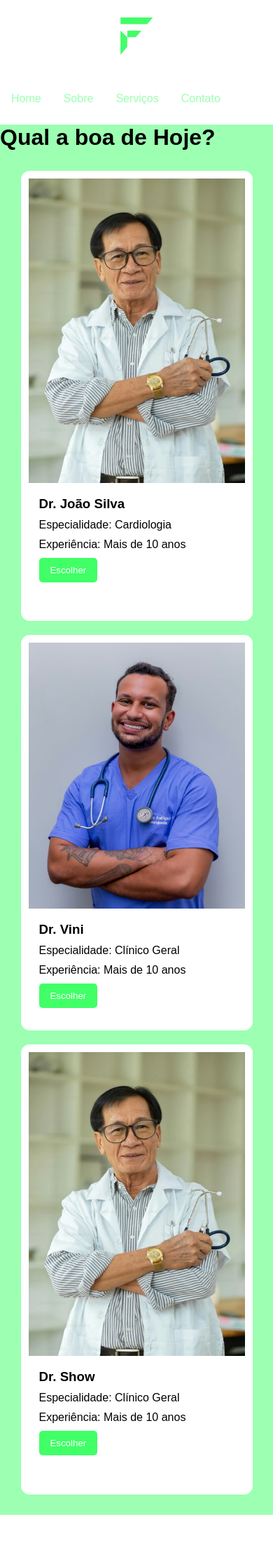
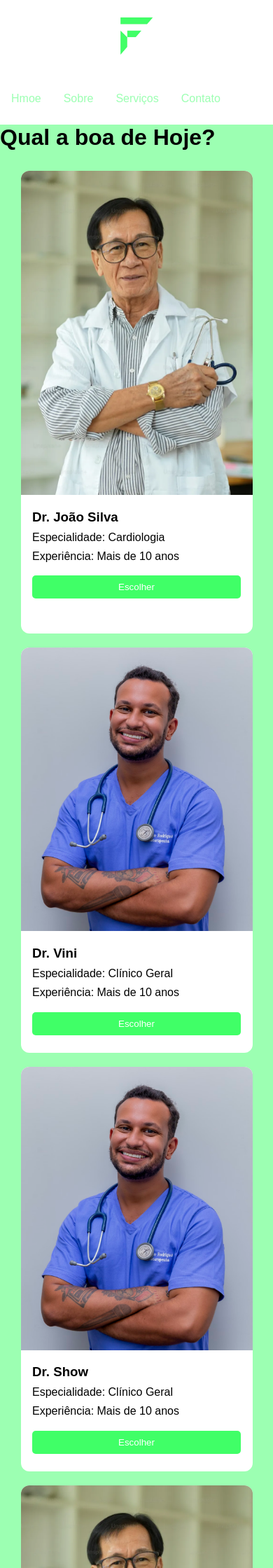
Before and after one commit to ViniciosGabriel1/pj, a PHP site: page / in a window 390 px wide. Shown: the top 2240 px of the page at 70% size. Before the commit the page ends 2164 px from the top, so only its background shows below. Run offline with PHP 8.4, Linux system fonts and the light colour scheme.

Commit message:
atualização responsividade

```diff
--- a/css/index.css
+++ b/css/index.css
@@ -89,63 +89,90 @@ body {
         margin: 10px 0;
     }
 }
+
 .profissionais {
 
     display: flex;
-    padding: 5%;
+    padding: 5vw; /* Alterado para usar a unidade vw (viewport width) */
+    width: 100%;
     flex-wrap: wrap;
     justify-content: space-evenly;
 }
 
 .profissional-card {
     box-sizing: border-box;
-    padding: 10px;
     background-color: var(--cor3-);
-    border: 1px solid #ffffff;
+    border: none;
     border-radius: 12px;
     overflow: hidden;
     margin: 10px;
-    width: calc(30% - 20px); /* Use a propriedade calc para calcular a largura e adicione margens */
+    width: 20%;
+    transition: box-shadow 0.3s ease, transform 0.3s ease; /* Adiciona transição suave */
 }
 
 .profissional-card img {
     width: 100%;
     height: 70%;
+    object-fit: cover; /* Garante que a imagem mantenha as proporções e cubra todo o espaço disponível */
 }
 
 .profissional-info {
-    padding: 15px;
+    padding: 3%;
 }
 
 .profissional-info h3 {
-
     margin-top: 0;
 }
 
 .profissional-info p {
-    margin: 10px 0;
+    margin: 3% 0;
 }
 
 .profissional-info button {
     background-color: var(--cor1-);
     color: #fff;
-    padding: 10px;
+    padding: 8px; /* Ajuste o padding do botão para torná-lo mais proporcional */
     border: none;
     border-radius: 5px;
     cursor: pointer;
-    width: 30%;
-
+    width: 100%; /* Ocupa toda a largura por padrão */
+    box-sizing: border-box; /* Certifica-se de que as bordas e o preenchimento não afetam a largura total */
+    margin-top: 10px;
+    transition: width 0.3s ease, padding 0.3s ease; /* Adiciona uma transição suave para a largura e o padding do botão */
 }
 
 /* Adaptação para dispositivos móveis */
-@media screen and (max-width: 768px) {
+@media screen and (max-width: 1226px) {
     .profissional-card {
         width: calc(48% - 20px); /* Ajuste para dois cards por linha */
     }
+
+    .profissional-info {
+        padding: 5%; /* Ajusta o padding para melhor adaptação em telas menores */
+    }
+
+    .profissional-info button {
+        width: 100%;
+        padding: 10px; /* Ajusta o padding do botão para melhor adaptação em telas menores */
+    }
 }
 
-@media screen and (max-width: 480px) {
+@media screen and (max-width: 562px) {
     .profissional-card {
         width: 100%; /* Um card por linha em telas menores */
     }
+
+    .profissional-info {
+        padding: 5%; /* Ajusta o padding para melhor adaptação em telas menores */
+    }
+
+    .profissional-info button {
+        width: 100%;
+        padding: 3%; /* Ajusta o padding do botão para melhor adaptação em telas menores */
+    }
 }
+
+.profissional-card:hover {
+    box-shadow: 0 0 10px rgba(0, 0, 0, 0.1); /* Adiciona uma sombra ao card no hover */
+    transform: scale(1.02); /* Aumenta ligeiramente o tamanho do card no hover */
+}
--- /dev/null
+++ b/head.php
@@ -0,0 +1,13 @@
+<header class="header">
+    <div class="logo">
+        <img src="img/logo.png" alt="Logo da empresa">
+    </div>
+    <nav class="menu">
+        <ul>
+            <li><a href="#">Hmoe</a></li>
+            <li><a href="#">Sobre</a></li>
+            <li><a href="#">Serviços</a></li>
+            <li><a href="#">Contato</a></li>
+        </ul>
+    </nav>
+</header>
--- a/index.php
+++ b/index.php
@@ -6,25 +6,13 @@
     <meta name="viewport" content="width=device-width, initial-scale=1.0">
     <link rel="stylesheet" href="css/global.css">
     <link rel="stylesheet" href="css/index.css">
-    <title>Menu à Direita e Logo à Esquerda</title>
+    <title>Página Inicial</title>
 </head>
 
 <body>
-
-    <header class="header">
-        <div class="logo">
-            <img src="img/logo.png" alt="Logo da empresa">
-        </div>
-        <nav class="menu">
-            <ul>
-                <li><a href="#">Home</a></li>
-                <li><a href="#">Sobre</a></li>
-                <li><a href="#">Serviços</a></li>
-                <li><a href="#">Contato</a></li>
-            </ul>
-        </nav>
-    </header>
-
+<?php
+include "head.php";
+?>
     <h1>Qual a boa de Hoje?</h1>
 
     <section class="profissionais">
@@ -49,7 +37,37 @@
         </div>
 
         <div class="profissional-card">
+            <img src="img/medico2.avif" alt="Foto do Profissional">
+            <div class="profissional-info">
+                <h3>Dr. Show</h3>
+                <p>Especialidade: Clínico Geral</p>
+                <p>Experiência: Mais de 10 anos</p>
+                <button class="botao">Escolher</button>
+            </div>
+        </div>
+
+        <div class="profissional-card">
             <img src="img/medico.webp" alt="Foto do Profissional">
+            <div class="profissional-info">
+                <h3>Dr. Show</h3>
+                <p>Especialidade: Clínico Geral</p>
+                <p>Experiência: Mais de 10 anos</p>
+                <button class="botao">Escolher</button>
+            </div>
+        </div>
+
+        <div class="profissional-card">
+            <img src="img/medico2.avif" alt="Foto do Profissional">
+            <div class="profissional-info">
+                <h3>Dr. Show</h3>
+                <p>Especialidade: Clínico Geral</p>
+                <p>Experiência: Mais de 10 anos</p>
+                <button class="botao">Escolher</button>
+            </div>
+        </div>
+
+        <div class="profissional-card">
+            <img src="img/medico2.avif" alt="Foto do Profissional">
             <div class="profissional-info">
                 <h3>Dr. Show</h3>
                 <p>Especialidade: Clínico Geral</p>
```
Also changed, not shown: css/nav.css (added, +113 -0 lines), js/sidebar.js (added).
